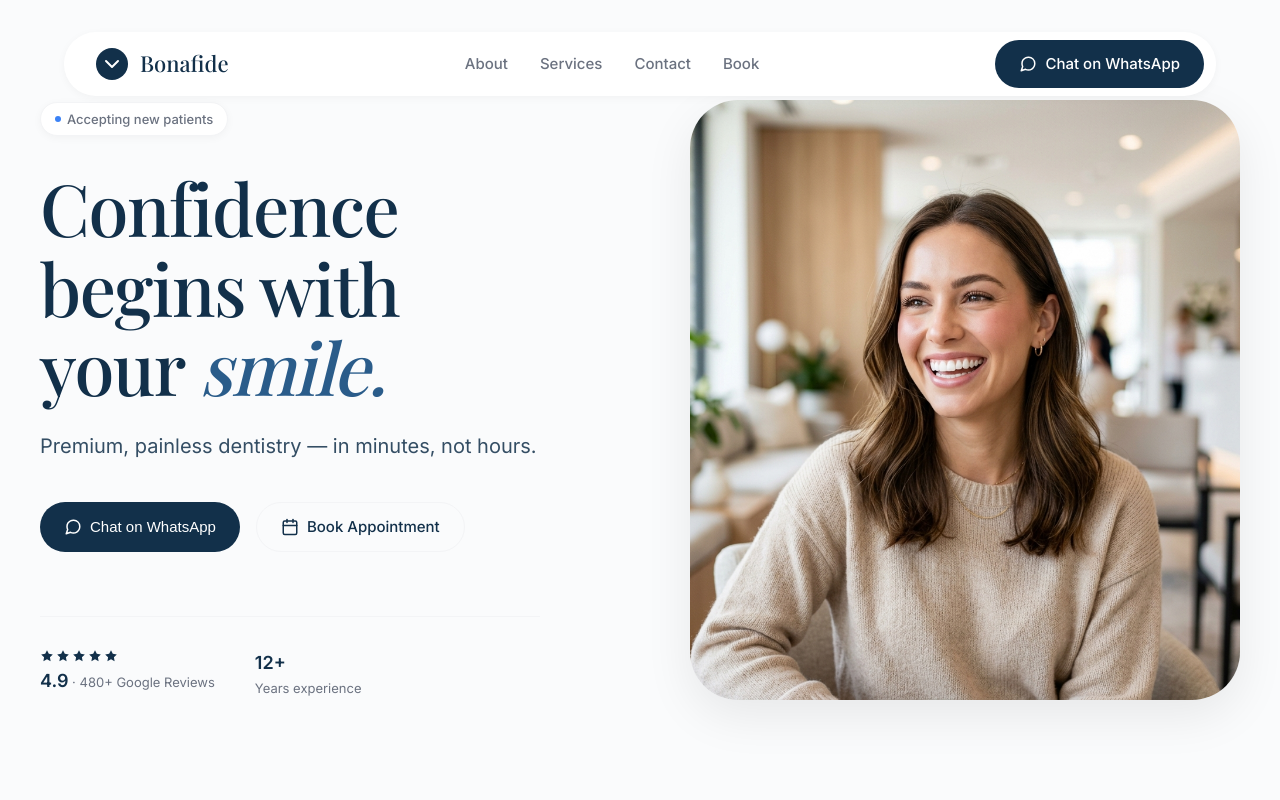
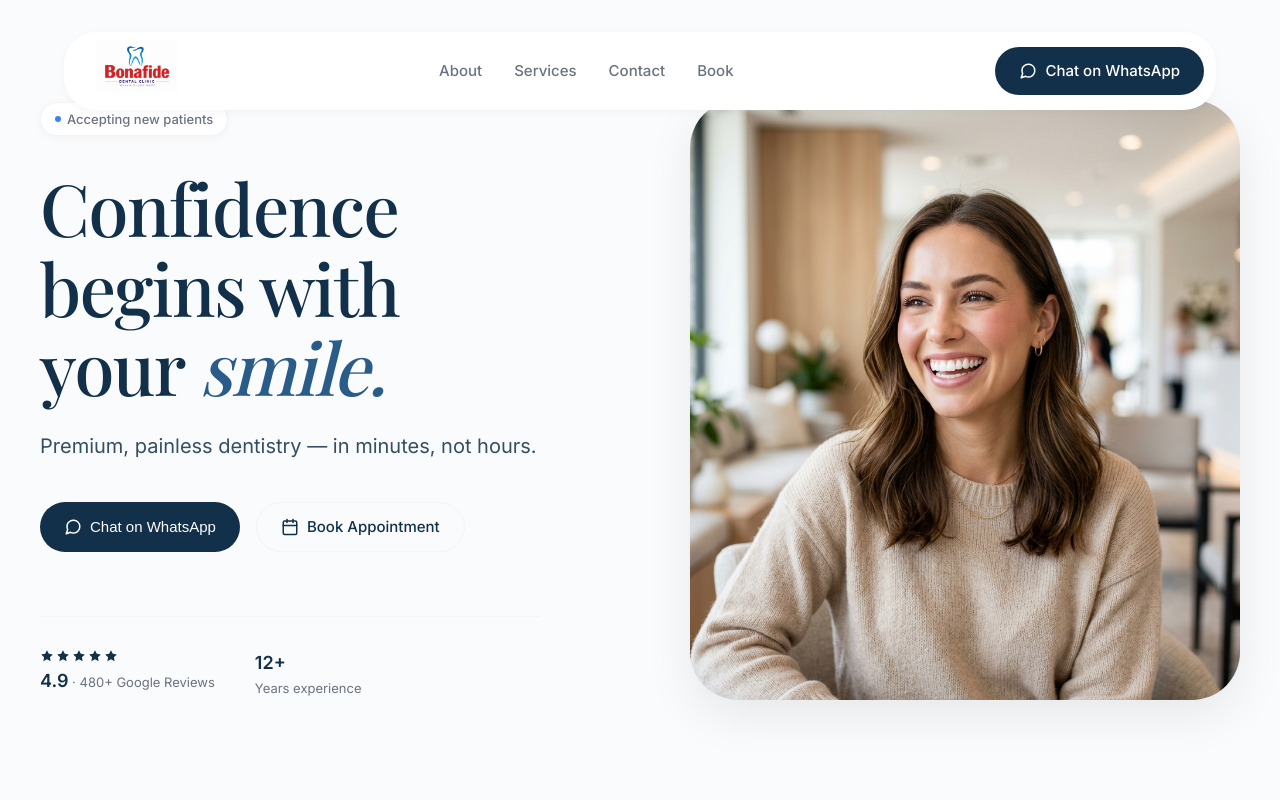
Before and after one commit to AhanaKulkarni/Bonafide-Dental, a React (Vite) app: page / in a window 1280 px wide. Shown: the top 800 px of the page. Built offline with nearby package versions, Linux system fonts and the light colour scheme; a web font is replaced by a local one.

Commit message:
Update logo, favicon, header transparency, and doctor photo

```diff
--- a/index.html
+++ b/index.html
@@ -2,7 +2,7 @@
 <html lang="en">
   <head>
     <meta charset="UTF-8" />
-    <link rel="icon" type="image/svg+xml" href="/favicon.svg" />
+    <link rel="icon" type="image/png" href="/favicon.png" />
     <meta name="viewport" content="width=device-width, initial-scale=1.0" />
 
     <!-- Primary Meta Tags -->
--- a/src/components/Header.css
+++ b/src/components/Header.css
@@ -39,24 +39,17 @@
 .logo {
   display: flex;
   align-items: center;
-  gap: 12px;
 }
 
-.logo-icon {
-  width: 32px;
-  height: 32px;
-  background-color: var(--color-primary);
-  border-radius: 50%;
-  display: flex;
-  align-items: center;
-  justify-content: center;
+.logo-image {
+  height: 54px;
+  width: auto;
+  object-fit: contain;
+  transition: transform 0.2s ease;
 }
 
-.logo-text {
-  font-family: var(--font-serif);
-  font-size: 22px;
-  font-weight: 500;
-  color: var(--color-primary);
+.logo-image:hover {
+  transform: scale(1.02);
 }
 
 .nav-links {
--- a/src/components/Header.jsx
+++ b/src/components/Header.jsx
@@ -17,12 +17,9 @@ const Header = () => {
       <div className="header container">
         <div className="header-inner">
         <div className="logo">
-          <div className="logo-icon">
-            <svg width="24" height="24" viewBox="0 0 24 24" fill="none" xmlns="http://www.w3.org/2000/svg">
-              <path d="M6 9L12 15L18 9" stroke="white" strokeWidth="2" strokeLinecap="round" strokeLinejoin="round"/>
-            </svg>
-          </div>
-          <span className="logo-text">Bonafide</span>
+          <a href="/">
+            <img src="/logo.png" alt="Bonafide Dental Clinic" className="logo-image" />
+          </a>
         </div>
 
         <nav className="nav-links">
```
Also changed, not shown: public/favicon.png (added), public/logo.png (added).
